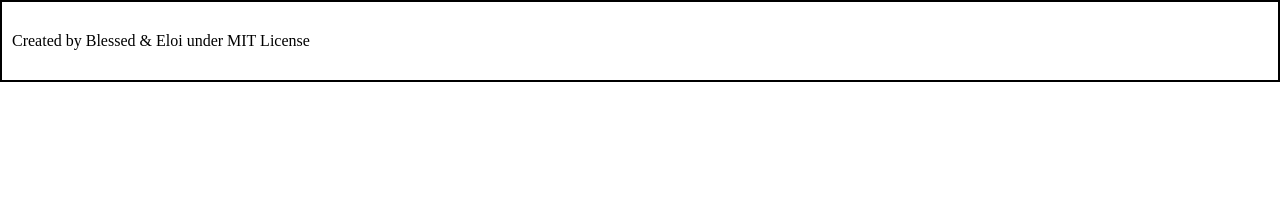
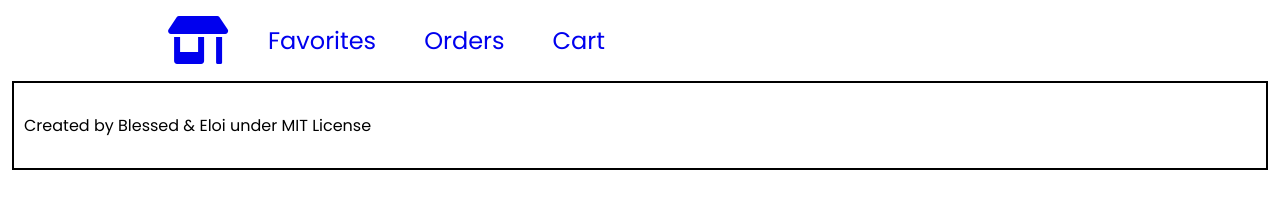
Before and after one commit to blessedjasonmwanza/ecommerce-rating, a website built with webpack: page src/index.html in a window 1280 px wide. Built offline with nearby package versions, Linux system fonts and the light colour scheme.

Commit message:
Add header

```diff
--- a/src/index.html
+++ b/src/index.html
@@ -4,9 +4,35 @@
     <meta charset="UTF-8">
     <meta http-equiv="X-UA-Compatible" content="IE=edge">
     <meta name="viewport" content="width=device-width, initial-scale=1.0">
+    <link
+      rel="stylesheet"
+      href="https://use.fontawesome.com/releases/v5.15.4/css/all.css"
+      integrity="sha384-DyZ88mC6Up2uqS4h/KRgHuoeGwBcD4Ng9SiP4dIRy0EXTlnuz47vAwmeGwVChigm"
+      crossorigin="anonymous"
+    />
+    <link rel="preconnect" href="https://fonts.googleapis.com" />
+    <link rel="preconnect" href="https://fonts.gstatic.com" crossorigin />
+    <link
+      href="https://fonts.googleapis.com/css2?family=Poppins:wght@100;300;400;500;600;700;900&display=swap"
+      rel="stylesheet"
+    />
     <title>e-commerce Rating Platform</title>
 </head>
 <body>
+    <header>
+        <div class="cont-navbar">
+        <a href="#" class="link-logo">
+            <i class="fas fa-store-alt fa-3x"></i>
+        </a>
+        <nav class="cont-link">
+            <ul class="cont-link-lists">
+                <li class="cont-link-list"><a href="#" class="link">Favorites <span class="item-counter"></span></a></li>
+                <li class="cont-link-list"><a href="#" class="link">Orders</a></li>
+                <li class="cont-link-list"><a href="#" class="link">Cart</a></li>
+            </ul>
+        </nav>
+        </div>
+    </header>
 
     <footer>
         Created by Blessed & Eloi under MIT License
--- a/src/style.css
+++ b/src/style.css
@@ -1,6 +1,45 @@
+*,
+*::after,
+*::before {
+  margin: 0;
+  padding: 0;
+  box-sizing: border-box;
+}
+
 body {
-  background: #fff;
-  margin: 0;
+  font-family: "Poppins", sans-serif;
+}
+
+.cont-navbar {
+  display: flex;
+  align-items: center;
+  width: 75%;
+  margin: 0 auto;
+  padding: 1rem 0.5rem;
+}
+
+.cont-link {
+  margin-left: 2rem;
+}
+
+.cont-link-lists {
+  display: flex;
+  list-style: none;
+}
+
+.cont-link-lists > *:not(:last-child) {
+  margin-right: 2rem;
+}
+
+.link {
+  text-decoration: none;
+  font-size: 1.5rem;
+  padding: 0.5rem;
+}
+
+.link:active,
+.link:hover {
+  border-bottom: 2px solid currentColor;
 }
 
 footer {
--- a/webpack.config.js
+++ b/webpack.config.js
@@ -4,20 +4,20 @@ const HtmlWebpackPlugin = require('html-webpack-plugin');
 
 module.exports = {
   mode: 'development',
-  entry: './src/index.js',
+  entry: './src',
   devtool: 'inline-source-map',
   devServer: {
     static: './dist',
   },
   plugins: [
     new HtmlWebpackPlugin({
+        filename: 'index.html',
         template: './src/index.html'
     }),
   ],
   output: {
-    filename: 'main.js',
+    filename: '[name].bundle.js',
     path: path.resolve(__dirname, 'dist'),
-    publicPath: "/leaderboard/",
     clean: true,
   },
   module: {
```
Also changed, not shown: dist/index.html (deleted), dist/main.js (deleted), 1 other file.
